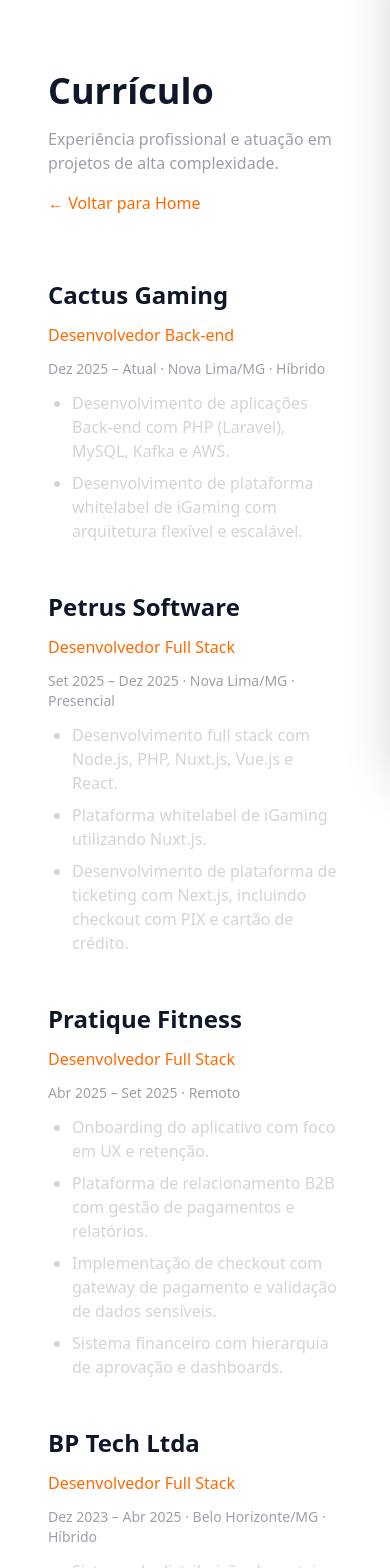
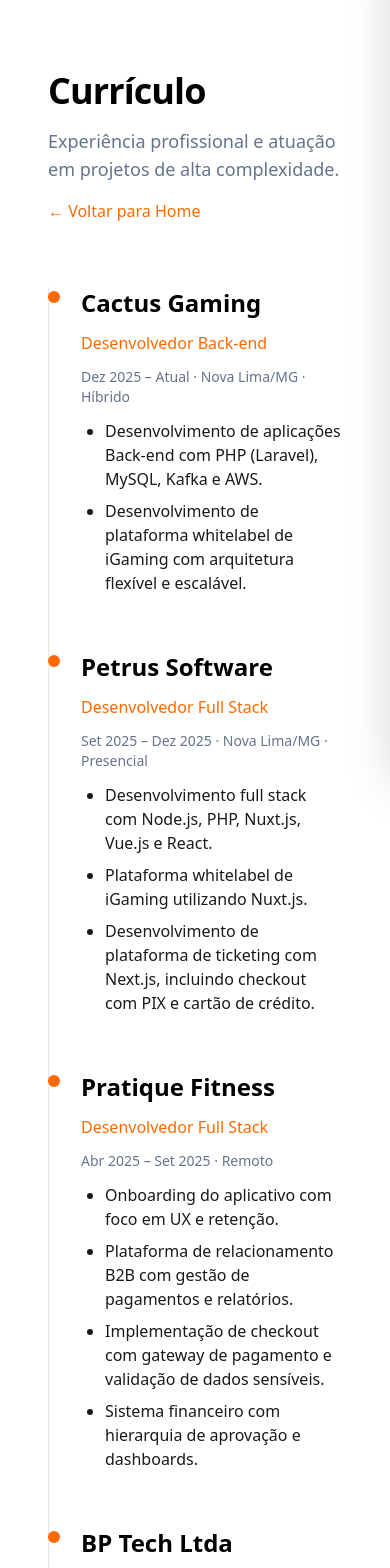
Before and after one commit to jaovic/portifolio-joao, a Next.js app: page /resume in a window 390 px wide. Shown: the part 80-1648 px from the top of the page. Built offline with nearby package versions, Linux system fonts and the light colour scheme.

Commit message:
feat: atualizar página de contato com novos ícones de contato e melhorar a responsividade do layout

```diff
--- a/src/app/contato/page.tsx
+++ b/src/app/contato/page.tsx
@@ -1,19 +1,58 @@
+"use client";
+
+import { Mail, Phone, Linkedin } from "lucide-react";
+
 export default function ContatoPage() {
 	return (
-		<section className="py-16 space-y-6 max-w-xl">
-			<h1 className="text-4xl font-bold">Contato</h1>
+		<section className="py-20 space-y-8 max-w-xl">
+			<h1 className="text-4xl font-bold tracking-tight">Contato</h1>
 
-			<p className="text-zinc-400">
+			<p className="text-zinc-400 text-lg leading-relaxed">
 				Quer falar sobre um projeto, vaga ou ideia? Me chama direto.
 			</p>
 
-			<div className="flex flex-col gap-3">
-				<a href="mailto:seuemail@email.com">→ Email</a>
-				<a href="https://wa.me/55999999999" target="_blank">
-					→ WhatsApp
+			<div className="flex flex-col gap-4 mt-8">
+				<a
+					href="mailto:seuemail@email.com"
+					className="group flex items-center gap-4 p-4 rounded-xl border border-zinc-800 hover:border-orange-500 hover:bg-orange-500/5 transition-all duration-200"
+				>
+					<Mail
+						size={20}
+						className="text-zinc-400 group-hover:text-orange-400 transition-colors"
+					/>
+					<span className="text-zinc-300 group-hover:text-white transition-colors">
+						Email
+					</span>
 				</a>
-				<a href="https://linkedin.com" target="_blank">
-					→ LinkedIn
+
+				<a
+					href="https://wa.me/55999999999"
+					target="_blank"
+					rel="noopener noreferrer"
+					className="group flex items-center gap-4 p-4 rounded-xl border border-zinc-800 hover:border-orange-500 hover:bg-orange-500/5 transition-all duration-200"
+				>
+					<Phone
+						size={20}
+						className="text-zinc-400 group-hover:text-orange-400 transition-colors"
+					/>
+					<span className="text-zinc-300 group-hover:text-white transition-colors">
+						WhatsApp
+					</span>
+				</a>
+
+				<a
+					href="https://linkedin.com"
+					target="_blank"
+					rel="noopener noreferrer"
+					className="group flex items-center gap-4 p-4 rounded-xl border border-zinc-800 hover:border-orange-500 hover:bg-orange-500/5 transition-all duration-200"
+				>
+					<Linkedin
+						size={20}
+						className="text-zinc-400 group-hover:text-orange-400 transition-colors"
+					/>
+					<span className="text-zinc-300 group-hover:text-white transition-colors">
+						LinkedIn
+					</span>
 				</a>
 			</div>
 		</section>
--- a/src/app/globals.css
+++ b/src/app/globals.css
@@ -2,7 +2,7 @@
 
 :root {
 	--background: #ffffff;
-	--foreground: #0f172a;
+	--foreground: #000000;
 	--muted: #475569;
 	--muted-foreground: #64748b;
 }
@@ -15,6 +15,6 @@
 }
 
 body {
-	background: var(--background);
+	background-color: var(--background);
 	color: var(--foreground);
 }
--- a/src/app/page.tsx
+++ b/src/app/page.tsx
@@ -65,7 +65,7 @@
 								alt="João Fernandes"
 								fill
 								priority
-								className="object-cover rounded-2xl shadow-lg"
+								className="object-cover"
 							/>
 						</div>
 					</div>
--- a/src/app/resume/page.tsx
+++ b/src/app/resume/page.tsx
@@ -8,28 +8,35 @@
 			<div className="max-w-4xl mx-auto space-y-16">
 				{/* HEADER */}
 				<div className="space-y-4">
-					<h1 className="text-4xl md:text-5xl font-bold">Currículo</h1>
-					<p className="text-zinc-400">
+					<h1 className="text-4xl md:text-5xl font-bold tracking-tight">
+						Currículo
+					</h1>
+
+					<p className="text-[color:var(--muted-foreground)] text-lg">
 						Experiência profissional e atuação em projetos de alta complexidade.
 					</p>
 
-					<Link href="/" className="text-orange-500 hover:underline">
+					<Link
+						href="/"
+						className="text-orange-500 hover:underline transition-colors"
+					>
 						← Voltar para Home
 					</Link>
 				</div>
 
 				{/* EXPERIENCE */}
-				<div className="space-y-12">
+				<div className="relative border-l border-zinc-200 dark:border-zinc-800 pl-8 space-y-14">
 					{/* Cactus Gaming */}
-					<div className="space-y-3">
+					<div className="space-y-3 relative">
+						<div className="absolute -left-[33px] top-1 w-3 h-3 rounded-full bg-orange-500" />
 						<h2 className="text-2xl font-semibold">Cactus Gaming</h2>
 						<p className="text-orange-500 font-medium">
 							Desenvolvedor Back-end
 						</p>
-						<p className="text-sm text-zinc-400">
+						<p className="text-sm text-[color:var(--muted-foreground)]">
 							Dez 2025 – Atual · Nova Lima/MG · Híbrido
 						</p>
-						<ul className="list-disc pl-6 text-zinc-300 space-y-2">
+						<ul className="list-disc pl-6 space-y-2 text-[color:var(--foreground)]/90">
 							<li>
 								Desenvolvimento de aplicações Back-end com PHP (Laravel), MySQL,
 								Kafka e AWS.
@@ -42,15 +49,16 @@
 					</div>
 
 					{/* Petrus Software */}
-					<div className="space-y-3">
+					<div className="space-y-3 relative">
+						<div className="absolute -left-[33px] top-1 w-3 h-3 rounded-full bg-orange-500" />
 						<h2 className="text-2xl font-semibold">Petrus Software</h2>
 						<p className="text-orange-500 font-medium">
 							Desenvolvedor Full Stack
 						</p>
-						<p className="text-sm text-zinc-400">
+						<p className="text-sm text-[color:var(--muted-foreground)]">
 							Set 2025 – Dez 2025 · Nova Lima/MG · Presencial
 						</p>
-						<ul className="list-disc pl-6 text-zinc-300 space-y-2">
+						<ul className="list-disc pl-6 space-y-2 text-[color:var(--foreground)]/90">
 							<li>
 								Desenvolvimento full stack com Node.js, PHP, Nuxt.js, Vue.js e
 								React.
@@ -64,15 +72,16 @@
 					</div>
 
 					{/* Pratique Fitness */}
-					<div className="space-y-3">
+					<div className="space-y-3 relative">
+						<div className="absolute -left-[33px] top-1 w-3 h-3 rounded-full bg-orange-500" />
 						<h2 className="text-2xl font-semibold">Pratique Fitness</h2>
 						<p className="text-orange-500 font-medium">
 							Desenvolvedor Full Stack
 						</p>
-						<p className="text-sm text-zinc-400">
+						<p className="text-sm text-[color:var(--muted-foreground)]">
 							Abr 2025 – Set 2025 · Remoto
 						</p>
-						<ul className="list-disc pl-6 text-zinc-300 space-y-2">
+						<ul className="list-disc pl-6 space-y-2 text-[color:var(--foreground)]/90">
 							<li>Onboarding do aplicativo com foco em UX e retenção.</li>
 							<li>
 								Plataforma de relacionamento B2B com gestão de pagamentos e
@@ -89,15 +98,16 @@
 					</div>
 
 					{/* BP Tech */}
-					<div className="space-y-3">
+					<div className="space-y-3 relative">
+						<div className="absolute -left-[33px] top-1 w-3 h-3 rounded-full bg-orange-500" />
 						<h2 className="text-2xl font-semibold">BP Tech Ltda</h2>
 						<p className="text-orange-500 font-medium">
 							Desenvolvedor Full Stack
 						</p>
-						<p className="text-sm text-zinc-400">
+						<p className="text-sm text-[color:var(--muted-foreground)]">
 							Dez 2023 – Abr 2025 · Belo Horizonte/MG · Híbrido
 						</p>
-						<ul className="list-disc pl-6 text-zinc-300 space-y-2">
+						<ul className="list-disc pl-6 space-y-2 text-[color:var(--foreground)]/90">
 							<li>Sistema de distribuição de carteira com +100.000 boletos.</li>
 							<li>Gestão e pagamento de comissões.</li>
 							<li>Integração com gateway Itaú (débito automático).</li>
@@ -107,15 +117,16 @@
 					</div>
 
 					{/* QESH */}
-					<div className="space-y-3">
+					<div className="space-y-3 relative">
+						<div className="absolute -left-[33px] top-1 w-3 h-3 rounded-full bg-orange-500" />
 						<h2 className="text-2xl font-semibold">QESH | Open Finance</h2>
 						<p className="text-orange-500 font-medium">
 							Desenvolvedor Back-end Node.js
 						</p>
-						<p className="text-sm text-zinc-400">
+						<p className="text-sm text-[color:var(--muted-foreground)]">
 							Jan 2022 – Abr 2023 · Nova Lima/MG · Híbrido
 						</p>
-						<ul className="list-disc pl-6 text-zinc-300 space-y-2">
+						<ul className="list-disc pl-6 space-y-2 text-[color:var(--foreground)]/90">
 							<li>Microsserviços para validação e compensação de TED e PIX.</li>
 							<li>
 								Implementação de segurança e validação de inputs em e-commerce.
```
